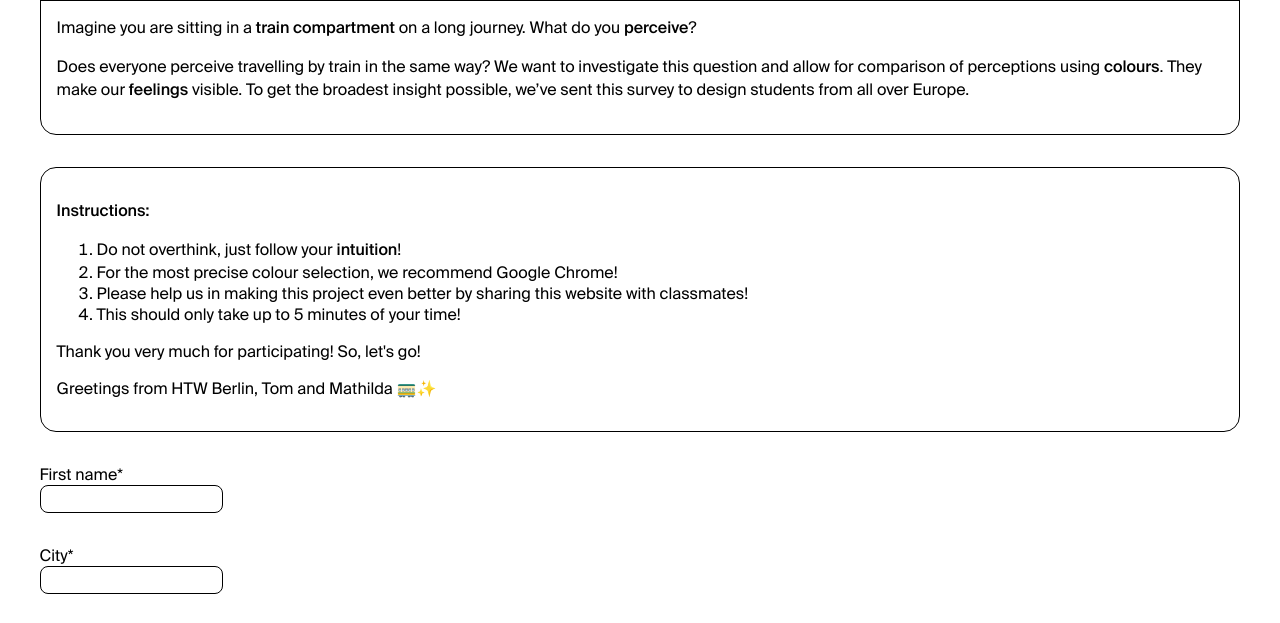
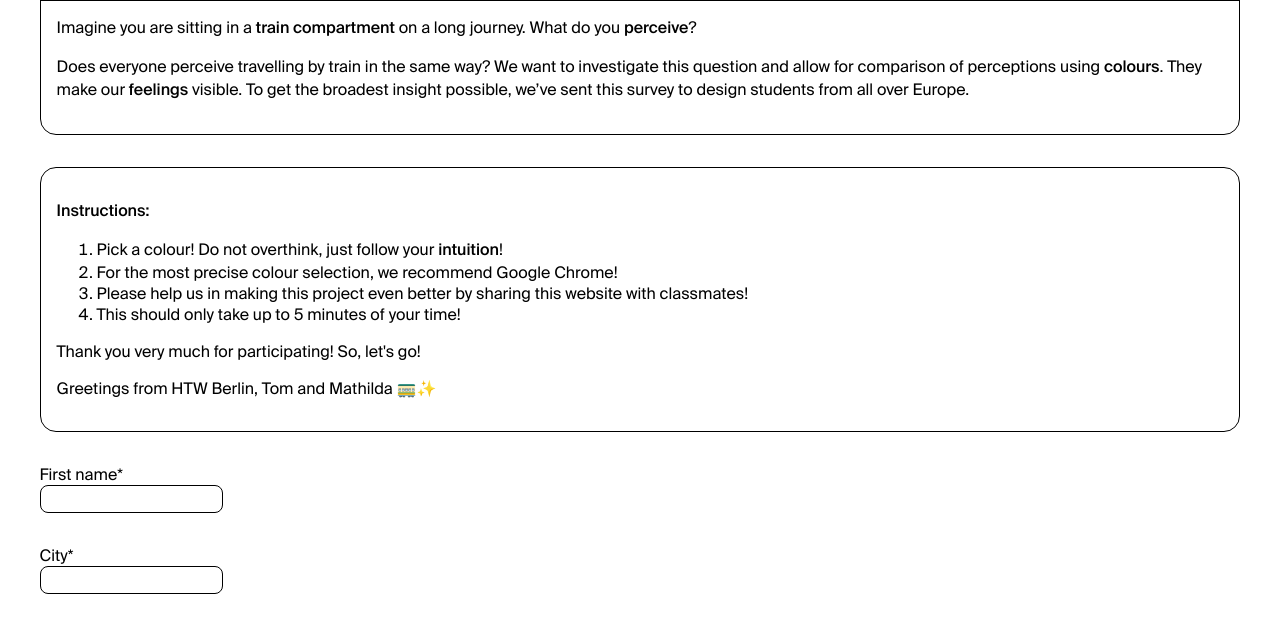
Before and after one commit to codeneobee/color-survey, a plain HTML site: page public/index.html in a window 1280 px wide. Shown: the part 141-764 px from the top of the page. Drawn offline with nearby package versions, Linux system fonts and the light colour scheme.

Commit message:
Add 'Pick a colour' to first instruction

```diff
--- a/public/index.html
+++ b/public/index.html
@@ -28,7 +28,7 @@
         <div class="section">
             <p><b>Instructions: </b></p>
             <ol>
-                <li>Do not overthink, just follow your <b>intuition</b>!</li>
+                <li>Pick a colour! Do not overthink, just follow your <b>intuition</b>!</li>
                 <li>For the most precise colour selection, we recommend Google Chrome!</li>
                 <li>Please help us in making this project even better by sharing this website with classmates!</li>
                 <li>This should only take up to 5 minutes of your time!</li>
```
